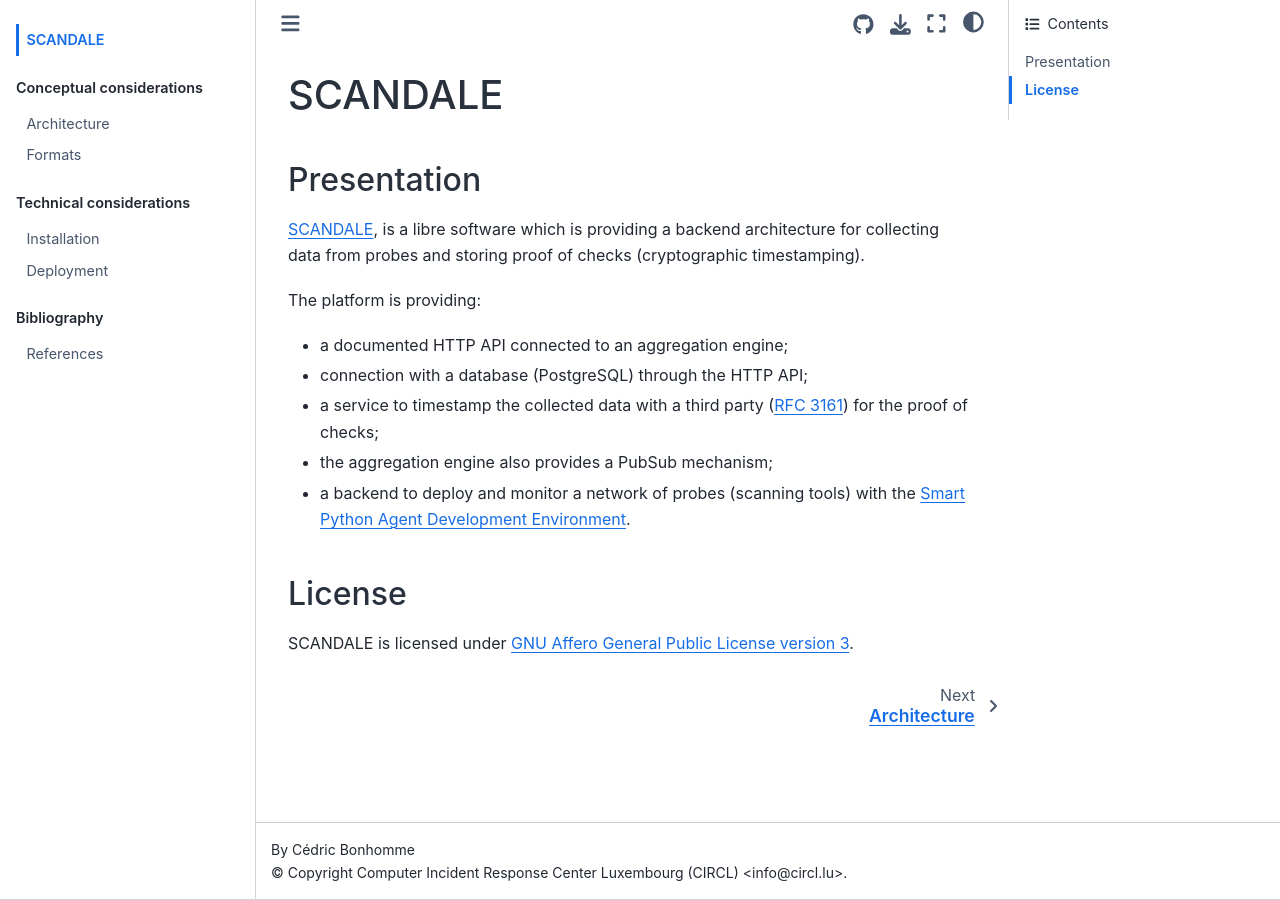
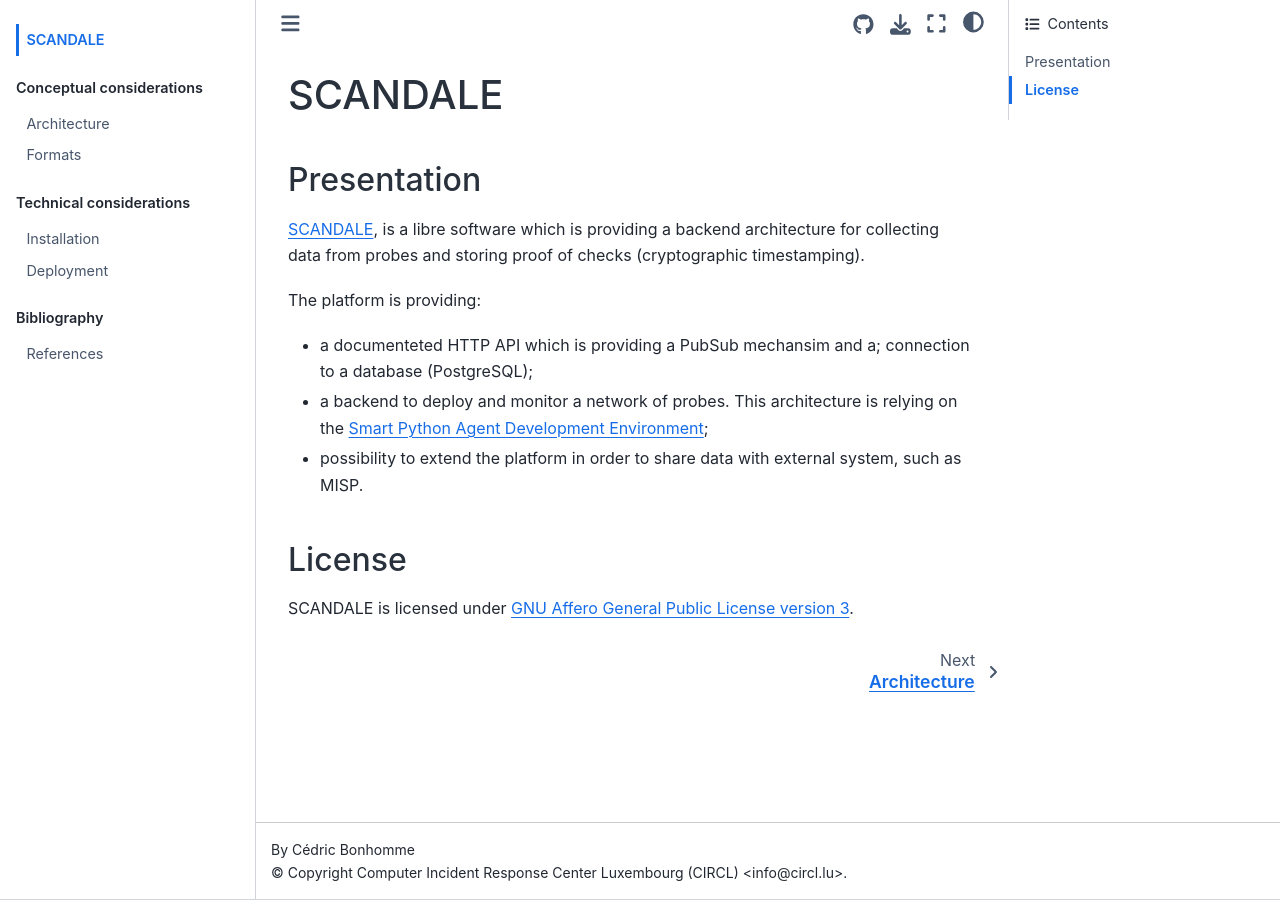
Before and after one commit to scandale-project/scandale, a Sphinx documentation site: the page built from docs/index.rst, in a window 1280 px wide. Built offline with Sphinx 7.4.7 and the Sphinx Book theme 1.1.4, drawn with Linux system fonts in a browser that asks for light colours; a script that is not in the unit is left out.

Commit message:
chg: [documentation] Updated README and index.rst of the documentation.

```diff
--- a/docs/index.rst
+++ b/docs/index.rst
@@ -9,13 +9,13 @@
 
 The platform is providing:
 
-- a documented HTTP API connected to an aggregation engine;
-- connection with a database (PostgreSQL) through the HTTP API;
-- a service to timestamp the collected data with a third party
-  (`RFC 3161 <https://www.ietf.org/rfc/rfc3161.txt>`_) for the proof of checks;
-- the aggregation engine also provides a PubSub mechanism;
-- a backend to deploy and monitor a network of probes (scanning tools) with the
-  `Smart Python Agent Development Environment <https://github.com/javipalanca/spade>`_.
+- a documenteted HTTP API which is providing a PubSub mechansim and a;
+  connection to a database (PostgreSQL);
+- a backend to deploy and monitor a network of probes.
+  This architecture is relying on the
+  `Smart Python Agent Development Environment <https://github.com/javipalanca/spade>`_;
+- possibility to extend the platform in order to share data with external system,
+  such as MISP.
 
 
 .. toctree::
```
Also changed, not shown: README.md (+8 -6 lines), docs/architecture.rst (+2 -6 lines).
